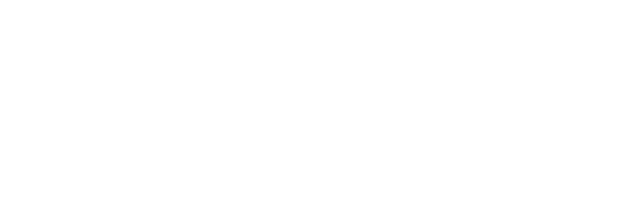
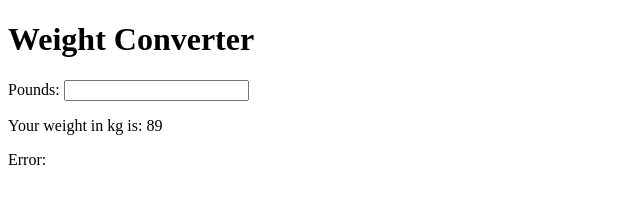
Before and after one commit to legit-develop/weight-converter, a plain HTML site: page index.html in a window 1280 px wide. Shown: the whole page, without its empty margins (0-640 px from the left). Drawn offline with Linux system fonts and the light colour scheme.

Commit message:
html project structure

```diff
--- a/index.html
+++ b/index.html
@@ -8,6 +8,16 @@
     <title>Weight Converter</title>
   </head>
   <body>
+    <div class="container">
+      <h1 class="heading">Weight Converter</h1>
+      <div class="input-container">
+        <label for="pounds">Pounds:</label>
+        <input type="number" id="input" class="input" step="0.1" />
+      </div>
+      <p>Your weight in kg is: <span id="result">89</span></p>
+      <p class="error" id="error">Error:</p>
+    </div>
+
     <script src="index.js"></script>
   </body>
 </html>
```
